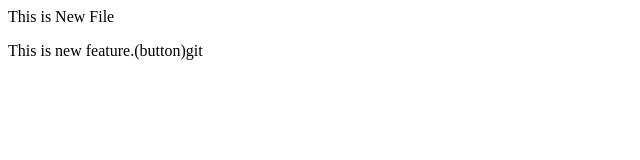
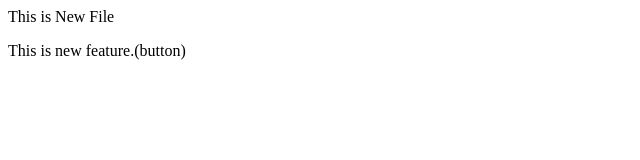
Before and after one commit to Bhavanikamlay07/LocalRepository, a plain HTML site: page index.html in a window 1280 px wide. Shown: the full height of the page, 0-640 px from the left. Drawn offline with Linux system fonts and the light colour scheme.

Commit message:
add changes

```diff
--- a/index.html
+++ b/index.html
@@ -1,2 +1,2 @@
 <p>This is New File</p>
-<p>This is new feature.(button)git </p>
+<p>This is new feature.(button) </p>
```
